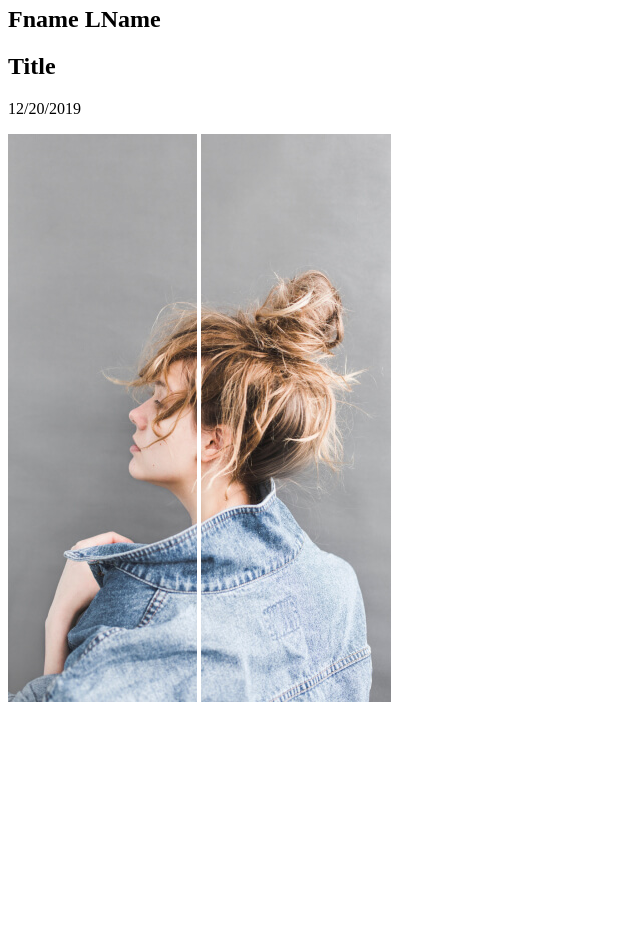
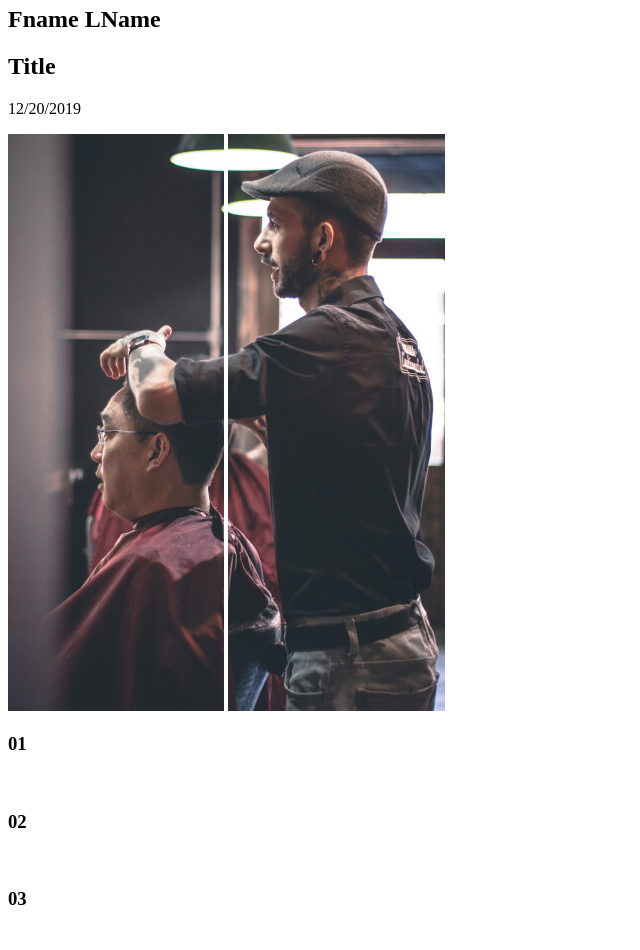
Before and after one commit to malarc01/personalwebsite, a plain HTML site: page index.html in a window 1280 px wide. Shown: the part 1540-2490 px from the top of the page, without its empty margins (0-640 px from the left). Before the commit the page ends 2254 px from the top, so only its background shows below. Drawn offline with Linux system fonts and the light colour scheme.

Commit message:
add nav buttons

```diff
--- a/index.html
+++ b/index.html
@@ -34,8 +34,8 @@
                         <p>08/04/2019</p>
                     </div>
                     <div class="hero">
-                        <img src="./img/model-left.jpg" alt="model" >
-                        <img class="model-right" src="./img/model-right.jpg" alt='model' />
+                        <img src="./img/chef-left.jpg" alt="model" >
+                        <img class="model-right" src="./img/chef-right.jpg" alt='model' />
 
 
                     </div>
@@ -47,14 +47,55 @@
                             <p>12/20/2019</p>
                         </div>
                         <div class="hero">
-                            <img src="./img/model-left.jpg" alt="model" >
-                            <img class="model-right" src="./img/model-right.jpg" alt='model' />
+                            <img src="./img/hair-left.jpg" alt="model" >
+                            <img class="model-right" src="./img/hair-right.jpg" alt='model' />
 
 
                         </div>
                     </section>
                     <div class="pages">
-                        <div class="page-1"></div>
+                        <div class="page-1">
+                            <h3>01</h3>
+
+                        <svg
+                        class="slide active"
+                        width="12"
+                        height="12"
+                        viewBox="0 0 12 12"
+                        fill="none"
+                        xmlns="http://www.w3.org/2000/svg"
+                        >
+                            <circle cx="6" cy="6" r="6" fill="white"/>
+                            </svg>
+                        </div>
+                        <div class="page-2">
+                                <h3>02</h3>
+
+                            <svg
+                            class="slide active"
+                            width="12"
+                            height="12"
+                            viewBox="0 0 12 12"
+                            fill="none"
+                            xmlns="http://www.w3.org/2000/svg"
+                            >
+                                <circle cx="6" cy="6" r="6" fill="white"/>
+                                </svg>
+                            </div>
+                            <div class="page-3">
+                                    <h3>03</h3>
+
+                                <svg
+                                class="slide active"
+                                width="12"
+                                height="12"
+                                viewBox="0 0 12 12"
+                                fill="none"
+                                xmlns="http://www.w3.org/2000/svg"
+                                >
+                                    <circle cx="6" cy="6" r="6" fill="white"/>
+                                    </svg>
+                                </div>
                     </div>
 
         </main>
```
